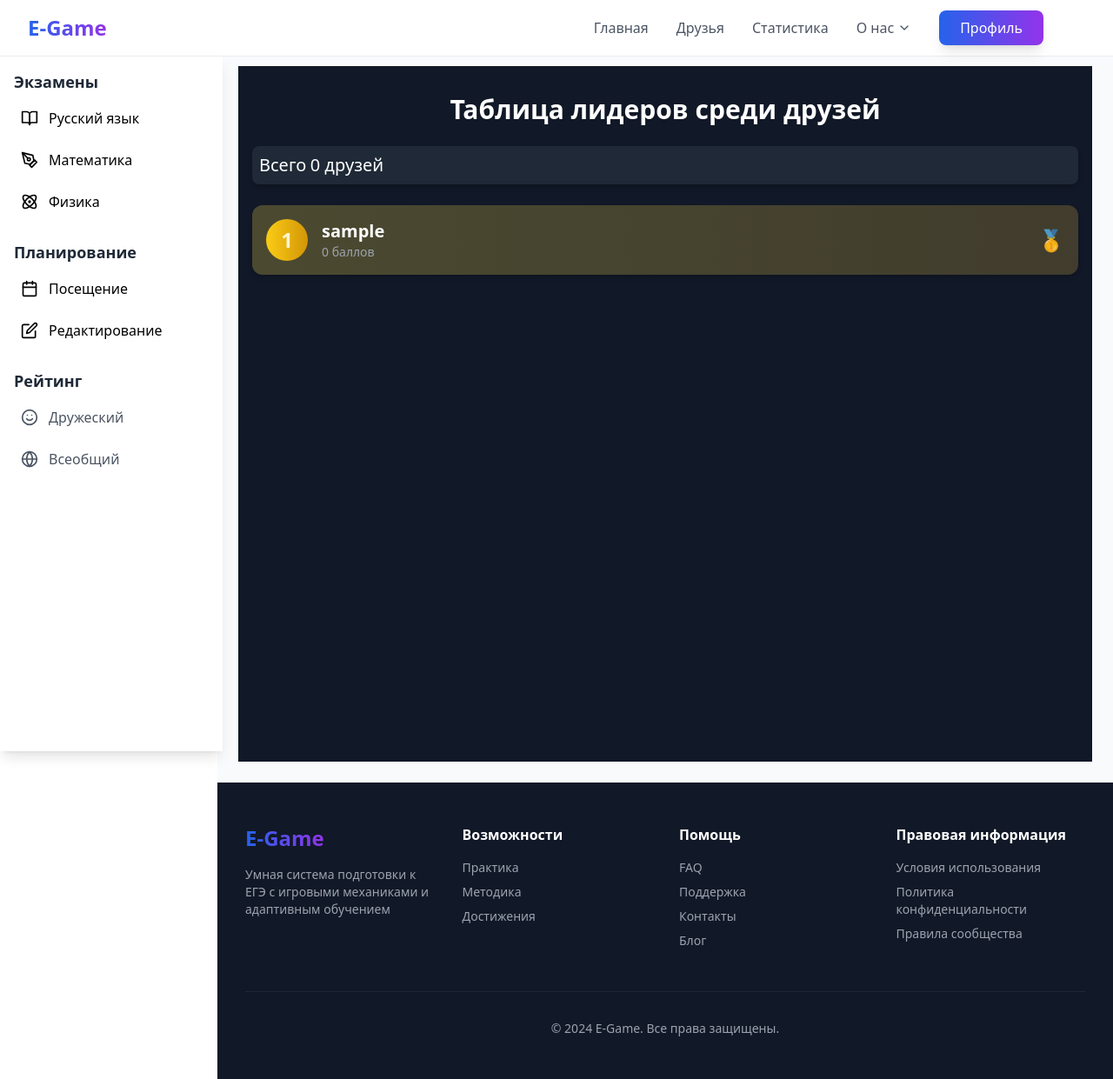
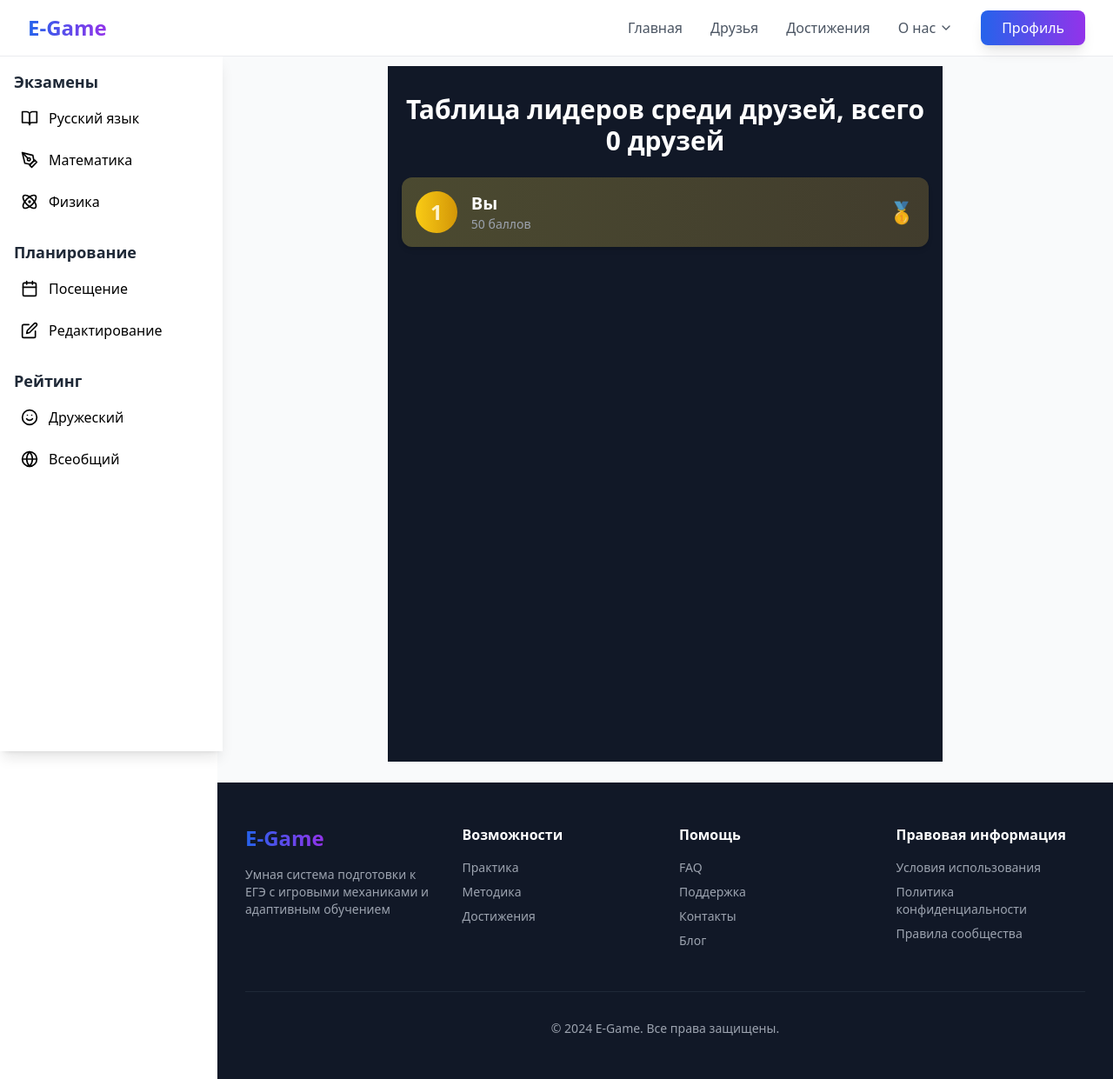
Before and after one commit to SansLy25/e-game, a Django app: page /leaderboard/friends/ in a window 1280 px wide. Shown: the whole page at 87% size. Run offline with Django 4.2, Linux system fonts and the light colour scheme; the visitor is signed in with stand-in values (Sample User, id 1); data comes from the database, SQL or seed files in the repository; both versions use the stored data as it was after the commit; data that the repository does not hold is empty; parts of the project's set-up code (start-up, migrations or seed data) failed here and were passed over; some libraries are stand-ins or nearby versions.

Commit message:
fix(templates): rate templates fix, squash fixtures

```diff
--- a/egame/egame/middleware.py
+++ b/egame/egame/middleware.py
@@ -15,6 +15,17 @@ class VisitingMiddleware:
 
             if not VisitedDay.objects.filter(user=user, day=today).exists():
                 VisitedDay.objects.create(user=user, day=today)
+                if today.weekday() in user.days_of_lessons.values_list(
+                    "day",
+                    flat=True,
+                ):
+                    user.score += 100
+                    user.score_planning += 100
+                else:
+                    user.score += 50
+                    user.score_planning += 50
+
+                user.save()
 
             cutoff_date = now().date() - timedelta(days=30)
             VisitedDay.objects.filter(user=user, day__lt=cutoff_date).delete()
--- a/egame/homepage/views.py
+++ b/egame/homepage/views.py
@@ -1,6 +1,6 @@
 import random
 
-from django.shortcuts import render
+from django.shortcuts import redirect, render
 from django.views.generic import TemplateView
 
 PHRASES = {
@@ -38,7 +38,7 @@ class HomePageView(TemplateView):
 
     def get(self, request, *args, **kwargs):
         if request.user.is_authenticated:
-            return render(request, self.template_name_for_authed)
+            return redirect("homepage:exam_home", exam_slug="math")
 
         return render(request, self.template_name)
 
--- a/egame/leaderboard/views.py
+++ b/egame/leaderboard/views.py
@@ -56,7 +56,6 @@ class GlobalLeaderboardView(django.views.generic.TemplateView):
                 "total_users": total_users,
             },
         )
-
         return context
 
 
--- a/egame/practice/views.py
+++ b/egame/practice/views.py
@@ -237,6 +237,9 @@ class VariantSolutionView(TemplateView):
             self.linear_to_coefficient(total_seconds // 60) * 10 * score,
         )
 
+        self.request.user.score += context["rating"]
+        self.request.user.save()
+
         variant.delete()
 
         return render(request, "practice/result.html", context)
--- a/egame/templates/friends/list.html
+++ b/egame/templates/friends/list.html
@@ -65,7 +65,7 @@
         <h2 class="section-title">Мои друзья</h2>
         <div class="friends-list">
           {% for friend in friends %}
-            <div class="friend-card container-secondary container-rounded-x1_5">
+            <div class="friend-card container-secondary container-rounded-x1_5" style="padding: 20px">
               <div class="friend-info">
                 <div class="profile-avatar">
                   <span>{{ friend.username|make_list|first|upper }}</span>
--- a/egame/templates/includes/header.html
+++ b/egame/templates/includes/header.html
@@ -9,7 +9,7 @@
         {% if request.user.is_authenticated %}
           <a href="{% url 'users:friends:list' %}" class="text-gray-600 dark:text-gray-300 hover:text-gray-900 dark:hover:text-white transition-colors">Друзья</a>
         {% endif %}
-        <a href="/stats" class="text-gray-600 dark:text-gray-300 hover:text-gray-900 dark:hover:text-white transition-colors">Статистика</a>
+        <a href="/stats" class="text-gray-600 dark:text-gray-300 hover:text-gray-900 dark:hover:text-white transition-colors">Достижения</a>
         <div class="relative group">
           <button class="flex items-center space-x-1 text-gray-600 dark:text-gray-300 hover:text-gray-900 dark:hover:text-white transition-colors">
             <span>О нас</span>
@@ -23,10 +23,6 @@
         {% else %}
           <a href="{% url 'users:profile' %}" class="px-6 py-2 rounded-lg bg-gradient-to-r from-blue-600 to-purple-600 text-white font-medium shadow-lg hover:shadow-xl transition-shadow">Профиль</a>
         {% endif %}
-        <button id="themeSwitch" class="p-2 rounded-lg text-gray-600 dark:text-gray-300 hover:bg-gray-100 dark:hover:bg-gray-800">
-          <i id="lightIcon" class="bi bi-sun-fill"></i>
-          <i id="darkIcon" class="bi bi-moon-stars-fill d-none"></i>
-        </button>
       </div>
     </div>
   </div>
--- a/egame/templates/includes/left_nav.html
+++ b/egame/templates/includes/left_nav.html
@@ -69,7 +69,7 @@
         <!-- Рейтинг -->
         <h2 class="text-lg font-semibold text-gray-800 dark:text-white mb-2">Рейтинг</h2>
         <nav class="space-y-2">
-            <button class="flex items-center space-x-3 w-full p-2 rounded-lg transition-colors text-gray-600 dark:text-gray-300 hover:bg-gray-100 dark:hover:bg-gray-700">
+            <a href="{% url 'leaderboard:friends_leaderboard' %}" class="{% if view_name == 'leaderboard:friends_leaderboard' %}dark:bg-blue-900/30  dark:text-blue-400 {% else %} dark:text-gray-300 {% endif %}flex items-center space-x-3 w-full p-2 rounded-lg transition-colors hover:bg-gray-100 dark:hover:bg-gray-700">
                 <svg xmlns="http://www.w3.org/2000/svg" width="24" height="24" viewBox="0 0 24 24"
                      fill="none" stroke="currentColor" stroke-width="2" stroke-linecap="round"
                      stroke-linejoin="round" class="lucide lucide-smile w-5 h-5">
@@ -79,8 +79,8 @@
                     <line x1="15" y1="9" x2="15.01" y2="9"></line>
                 </svg>
                 <span>Дружеский</span>
-            </button>
-            <button class="flex items-center space-x-3 w-full p-2 rounded-lg transition-colors text-gray-600 dark:text-gray-300 hover:bg-gray-100 dark:hover:bg-gray-700">
+            </a>
+            <a href="{% url 'leaderboard:global_leaderboard' %}" class="{% if view_name == 'leaderboard:global_leaderboard' %}dark:bg-blue-900/30  dark:text-blue-400 {% else %} dark:text-gray-300 {% endif %}flex items-center space-x-3 w-full p-2 rounded-lg transition-colors hover:bg-gray-100 dark:hover:bg-gray-700">
                 <svg xmlns="http://www.w3.org/2000/svg" width="24" height="24" viewBox="0 0 24 24"
                      fill="none" stroke="currentColor" stroke-width="2" stroke-linecap="round"
                      stroke-linejoin="round" class="lucide lucide-globe w-5 h-5">
@@ -89,7 +89,7 @@
                     <path d="M12 2a15.3 15.3 0 0 1 4 10 15.3 15.3 0 0 1-4 10 15.3 15.3 0 0 1-4-10A15.3 15.3 0 0 1 12 2z"></path>
                 </svg>
                 <span>Всеобщий</span>
-            </button>
+            </a>
         </nav>
     {% endwith %}
 </div>
--- a/egame/templates/leaderboard/friends.html
+++ b/egame/templates/leaderboard/friends.html
@@ -1,15 +1,10 @@
 <script src="https://cdn.tailwindcss.com"></script>
 {% extends 'base-tw.html' %}
 
+{% block content %}
+<div class="container mx-auto px-4 py-8 bg-black text-white min-h-screen bg-gray-900" style="width: 65%">
+    <h2 class="text-3xl font-bold text-center mb-6">Таблица лидеров среди друзей, всего {{ total_user_friends }} друзей</h2>
 
-{% block content %}
-<div class="container mx-auto px-4 py-8 bg-black text-white min-h-screen bg-gray-900">
-    <h2 class="text-3xl font-bold text-center mb-6">Таблица лидеров среди друзей</h2>
-
-    <div class="mb-6 p-2 bg-gray-800 text-white rounded-lg shadow-md">
-        <span class="text-xl ">Всего</span>
-        <span class="text-xl ">{{ total_user_friends }} друзей</span>
-    </div>
     {% if current_user_data %}
     <div
         class="relative flex items-center p-4 bg-gray-800 rounded-xl shadow-md hover:-translate-y-1 transition-all duration-300 mb-7 h-full max-h-24 bg-white text-black">
@@ -52,7 +47,7 @@
                 {{ forloop.counter }}
             </div>
             <div class="ml-4 flex flex-col z-20">
-                <span class="text-xl font-bold">{{ friend.user.username }}</span>
+                <span class="text-xl font-bold">{% if request.user != friend.user %}{{ friend.user.username }}{% else %}Вы{% endif %}</span>
                 <span class="text-sm text-gray-400 ">{{ friend.score }} баллов</span>
             </div>
             {% if forloop.counter == 1 %}
--- a/egame/templates/planning/editing.html
+++ b/egame/templates/planning/editing.html
@@ -7,7 +7,7 @@
 {% endblock %}
 
 {% block content %}
-    <div class="max-w-2xl mx-auto p-6">
+    <div class="max-w-2xl mx-auto p-6" style="margin-bottom: 120px">
         <div class="bg-gray-800 rounded-lg shadow-md p-6">
             <h2 class="text-2xl font-bold mb-6 text-white">Редактирование расписания занятий</h2>
 
--- a/egame/templates/planning/visiting.html
+++ b/egame/templates/planning/visiting.html
@@ -96,7 +96,7 @@
                 style="opacity: 1; transform: none;">Всего получено рейтинга за посещение (за все время):</h2>
             <div class="flex items-center justify-center" style="margin: 0">
             <span id="variant_message"
-                  class="font-bold text-center bg-gradient-to-r from-amber-500 to-orange-500 bg-clip-text text-transparent font-bold" style="font-size: 60px;">1350</span>
+                  class="font-bold text-center bg-gradient-to-r from-amber-500 to-orange-500 bg-clip-text text-transparent font-bold" style="font-size: 60px;">{{ request.user.score_planning }}</span>
             </div>
             <div class="flex items-center justify-center">
 
--- a/egame/templates/preparation/test_list.html
+++ b/egame/templates/preparation/test_list.html
@@ -3,7 +3,7 @@
 {% block title %}Список тестов{% endblock %}
 
 {% block content %}
-<div class="max-w-4xl mx-auto mt-8 px-4 bg-gray-900" style="color: #FFFFFF;">
+<div class="max-w-4xl mx-auto mt-8 px-4 bg-gray-900" style="color: #FFFFFF; margin-bottom: 300px">
     <h2 class="text-3xl font-bold mb-6 text-center">
         {{ exam.name }}
     </h2>
--- a/egame/users/models.py
+++ b/egame/users/models.py
@@ -54,6 +54,7 @@ class User(AbstractUser):
     )
 
     score = models.PositiveIntegerField(default=0)
+    score_planning = models.PositiveIntegerField(default=0)
 
     days_of_lessons = models.ManyToManyField(
         DayOfWeek,
```
Also changed, not shown: egame/templates/leaderboard/global.html (+3 -8 lines), egame/fixtures/users.json, egame/homepage/models.py (deleted), egame/users/migrations/0008_user_score_planning.py (added).
